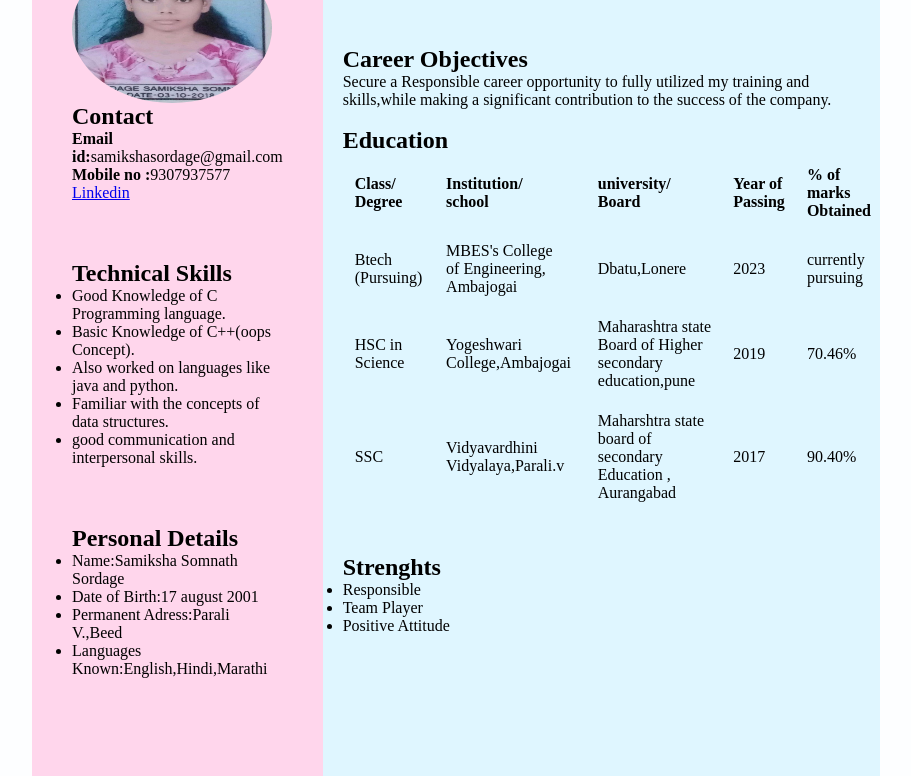
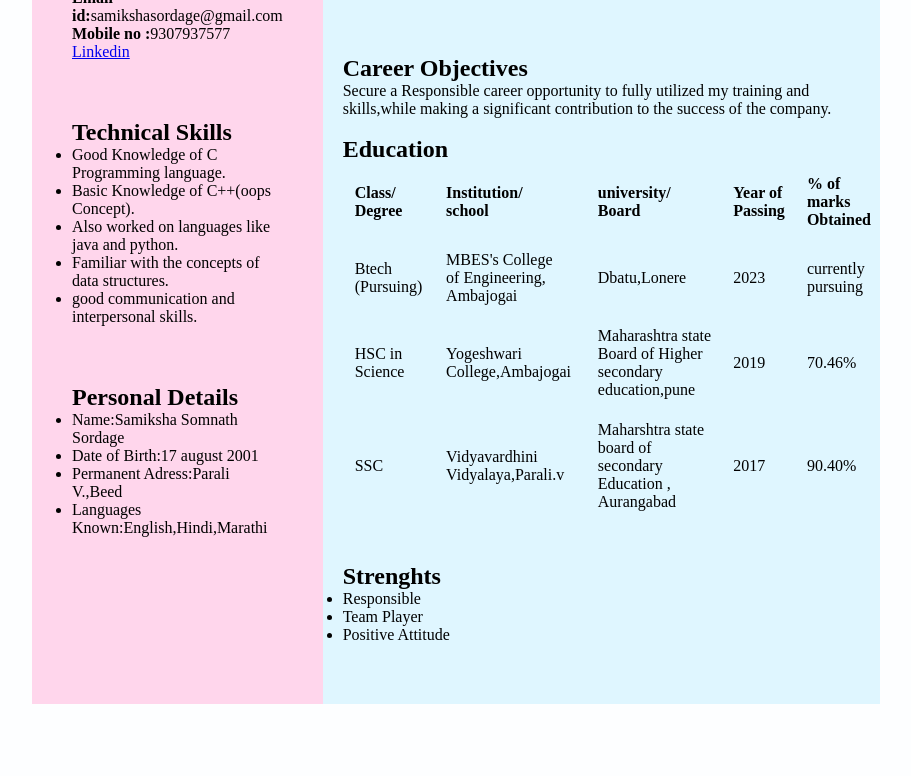
Before and after one commit to Nandini680/resume-1, a plain HTML site: page index.html in a window 1280 px wide. Shown: the part 87-863 px from the top of the page, without its empty margins (288-1199 px from the left). After the commit the page ends 800 px from the top, so only its background shows below. Drawn offline with Linux system fonts and the light colour scheme; files whose address does not match are found by name.

Commit message:
Update index.html

```diff
--- a/index.html
+++ b/index.html
@@ -11,7 +11,6 @@
 <body>
 	<div class="full">
 		<div class="left">
-			<img src="C:\Users\admin\Searches\Pictures\Camera Roll\photo.jpg" alt="Avatar" style="width:200px">
 			<div class="Contact">
 				<h2>Contact</h2>
 
```
